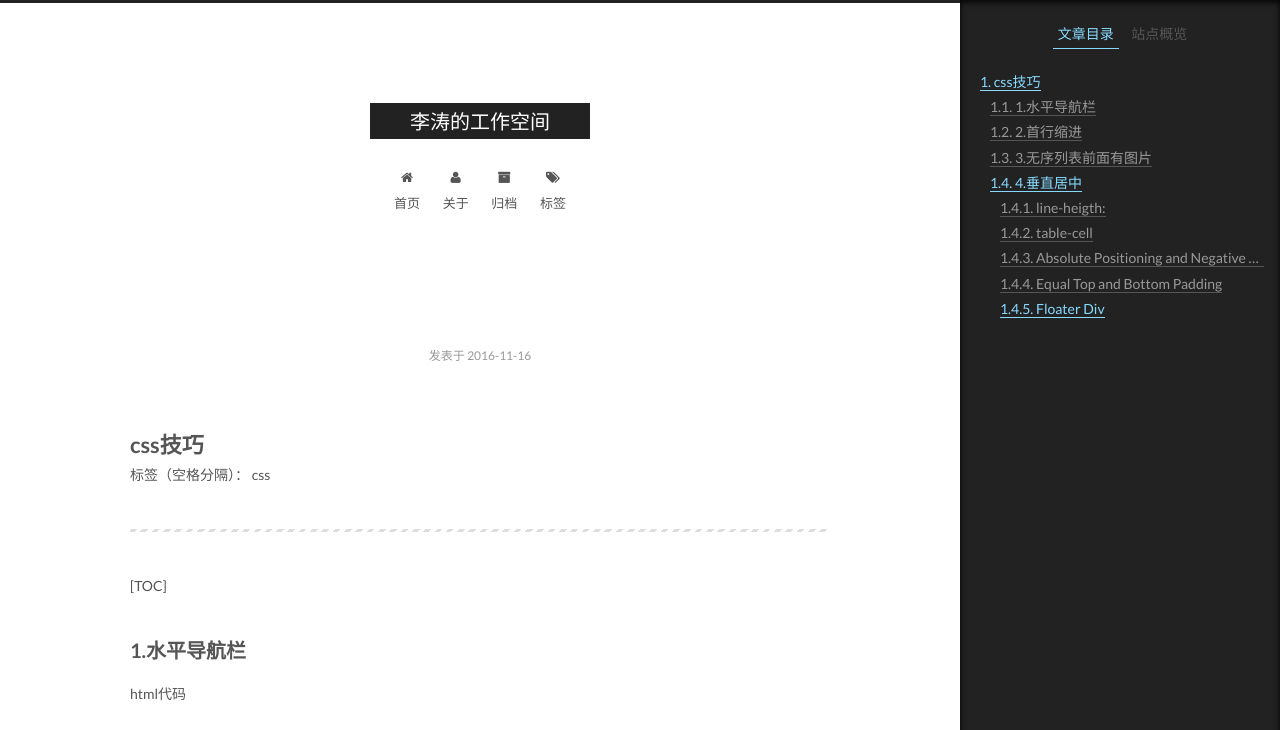
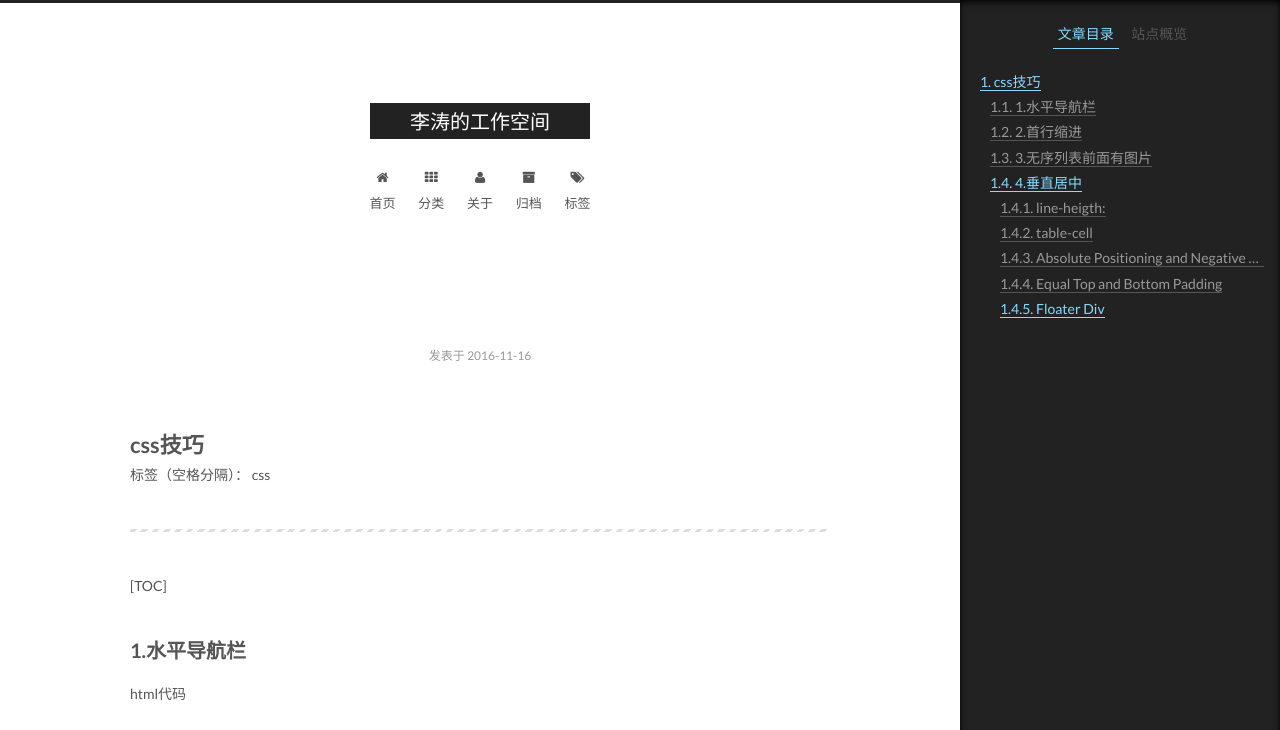
Before and after one commit to danerlt/hexo_blog, a plain HTML site: page 2016/11/16/css技巧/index.html in a window 1280 px wide. Shown: the top 730 px of the page. Drawn offline with Linux system fonts and the light colour scheme.

Commit message:
Site updated: 2016-11-16 18:00:51

```diff
--- a/2016/11/16/css技巧/index.html
+++ b/2016/11/16/css技巧/index.html
@@ -210,6 +210,16 @@
         </li>
 
 
+        <li class="menu-item menu-item-categories">
+          <a href="/categories" rel="section">
+
+              <i class="menu-item-icon fa fa-fw fa-th"></i> <br />
+
+            分类
+          </a>
+        </li>
+
+
         <li class="menu-item menu-item-about">
           <a href="/about" rel="section">
 
@@ -273,7 +283,7 @@
   <span style="display:none" itemprop="author" itemscope itemtype="http://schema.org/Person">
     <meta itemprop="name" content="Litao">
     <meta itemprop="description" content="">
-    <meta itemprop="image" content="http://litao.work/avatar.jpg">
+    <meta itemprop="image" content="http://litao.work/images/avatar.jpg">
   </span>
 
   <span style="display:none" itemprop="publisher" itemscope itemtype="http://schema.org/Organization">
@@ -459,7 +469,7 @@
       <section class="site-overview sidebar-panel">
         <div class="site-author motion-element" itemprop="author" itemscope itemtype="http://schema.org/Person">
           <img class="site-author-image" itemprop="image"
-               src="http://litao.work/avatar.jpg"
+               src="http://litao.work/images/avatar.jpg"
                alt="Litao" />
           <p class="site-author-name" itemprop="name">Litao</p>
           <p class="site-description motion-element" itemprop="description">我是谁？我从哪里来？我要到哪里去？</p>
```
Also changed, not shown: 2016/08/28/学习总结 --2016-7-27/index.html (+12 -2 lines), 2016/08/28/软考之软件设计师考试大纲（2016下半年）/index.html (+12 -2 lines), 2016/11/15/first-page/index.html (+12 -2 lines), 2016/11/15/hello-world/index.html (+12 -2 lines), 2016/11/16/HTML规范From Google Code Style/index.html (+12 -2 lines), 2016/11/16/Java获取程序运行时间/index.html (+12 -2 lines), 2016/11/16/U盘文件夹变成快捷方式解决方案/index.html (+12 -2 lines), 2016/11/16/failed to push some refs to 'urls-username-repo_name.git'的解决方案/index.html (+12 -2 lines), 2016/11/16/linux安装chrome/index.html (+12 -2 lines), 2016/11/16/putty连接Linux中文乱码解决方案/index.html (+12 -2 lines), 2016/11/16/vmare Mac OS 常见错误/index.html (+12 -2 lines), 2016/11/16/代码整洁之道笔记/index.html (+12 -2 lines), 2016/11/16/查看电脑配置指令大全/index.html (+12 -2 lines), 2016/11/16/电脑的运行、控制面板、命令提示符被禁用的解决方案/index.html (+12 -2 lines), 5 more files.
